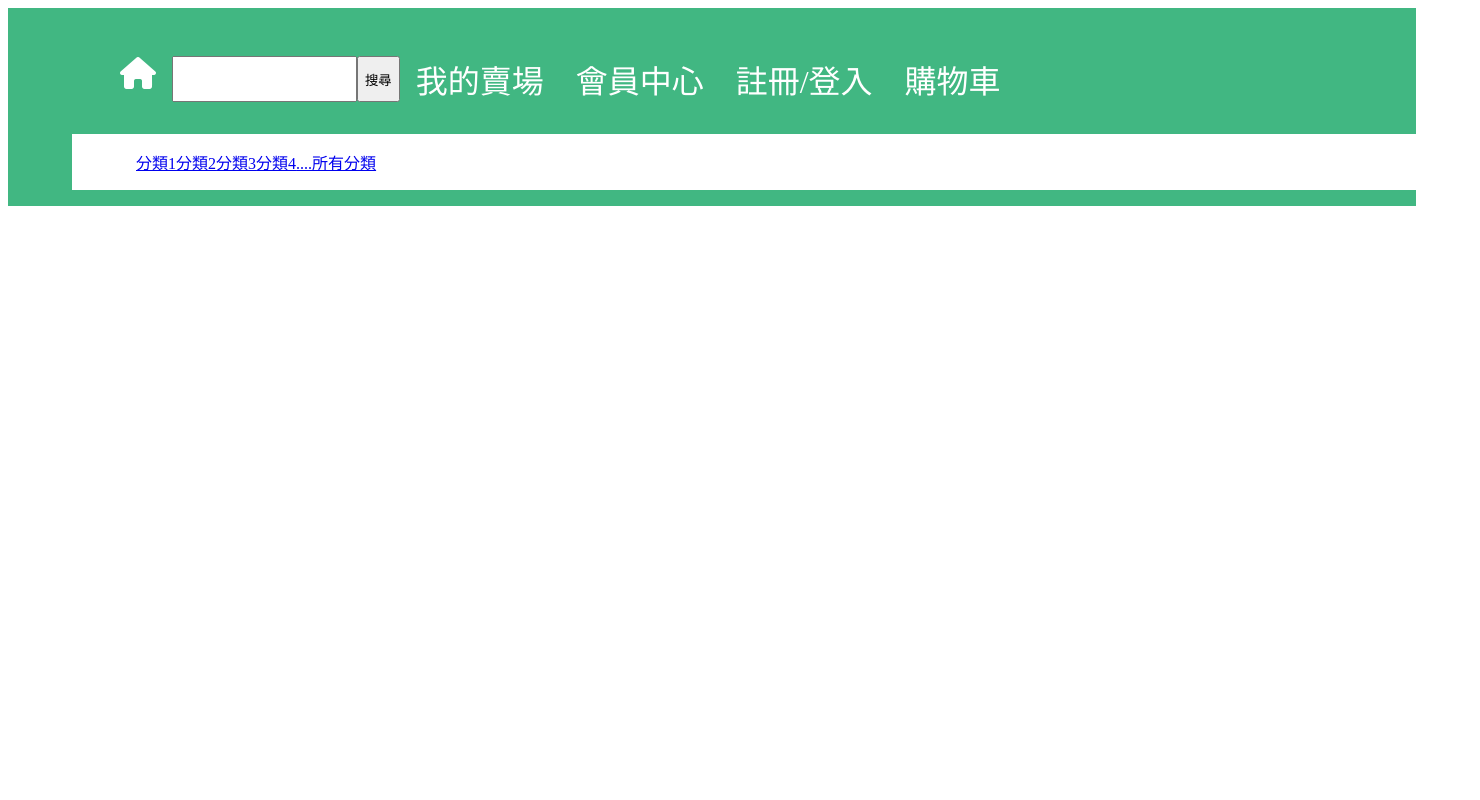
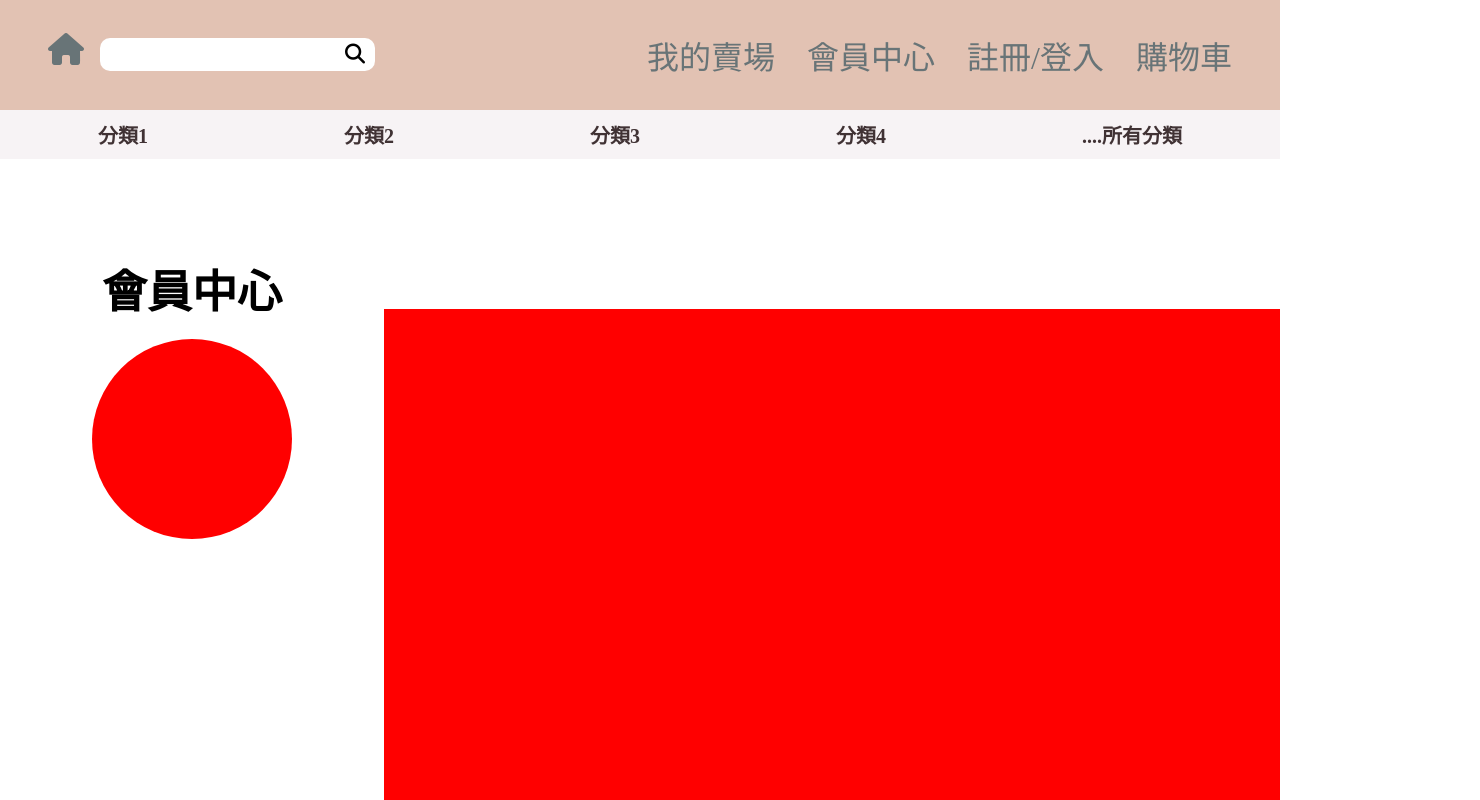
Before and after one commit to BruceTechno/shopping_platform_fron_end, a Vue app: page /member-center in a window 1280 px wide. Shown: the top 800 px of the page, 1480 px wide, since content can reach past the window. Built offline with nearby package versions, Linux system fonts and the light colour scheme.

Commit message:
0607 update Header memberCenter

```diff
--- a/src/App.vue
+++ b/src/App.vue
@@ -13,11 +13,17 @@ export default {
 
 <template>
     <HeaderView />
-
-    <div>
+    <div class="showData">
         <RouterView />
     </div>
-
+    <FooterView/>
 </template>
 
-<style scoped></style>
+<style >
+body{
+    margin: 0;
+}
+.showData{
+    width: 100vw;
+}
+</style>
--- a/src/components/Footer.vue
+++ b/src/components/Footer.vue
@@ -3,16 +3,17 @@
 
 <template>
         <footer>
-
+            <p>this is footer</p>
         </footer>
 </template>
 
 <style lang="scss" scoped>
 footer{
     width: 100vw;
-    padding: 1rem 4rem;
-    background-color: #41b782;
+    height: 100px;
+    background-color: #E2C2B3;
     font-size: 2rem;
-
+    display: flex;
+    justify-content: center;align-content: center;
 }
 </style>
--- a/src/components/Header.vue
+++ b/src/components/Header.vue
@@ -5,16 +5,23 @@ import { RouterLink } from 'vue-router';
 <template>
     <header>
         <div class="wrapper">
+            <div class="search-group">
                 <!-- LOGO 回首頁 -->
                 <div class="logo">
-                <RouterLink class="link" to="/my-market">
+                    <RouterLink class="link" to="/">
                         <i class="fa-solid fa-house"></i>
                     </RouterLink>
+                </div>
+                <!-- 搜尋 -->
+                <div class="search-box">
+                    <input type="text" class="input-style">
+                    <i class="fa-solid fa-magnifying-glass"></i>
+                </div>
 
             </div>
-            <!-- 搜尋 -->
-            <input type="text">
-            <button type="button">搜尋</button>
+
+
+            <div class="function-group">
                 <!-- 我的賣場 -->
                 <div class="my-market">
                     <RouterLink class="link" to="/my-market">我的賣場</RouterLink>
@@ -31,14 +38,16 @@ import { RouterLink } from 'vue-router';
                 <div class="shopping-car">
                     <RouterLink class="link" to="/shopping-car">購物車</RouterLink>
                 </div>
+            </div>
+
 
         </div>
         <div class="category">
-        <RouterLink class="category-link" to="">分類1</RouterLink>
-        <RouterLink class="category-link" to="">分類2</RouterLink>
-        <RouterLink class="category-link" to="">分類3</RouterLink>
-        <RouterLink class="category-link" to="">分類4</RouterLink>
-        <RouterLink class="category-link" to="">....所有分類</RouterLink>
+            <RouterLink class="category-link" to="/category/c1">分類1</RouterLink>
+            <RouterLink class="category-link" to="/category/c2">分類2</RouterLink>
+            <RouterLink class="category-link" to="/category/c3">分類3</RouterLink>
+            <RouterLink class="category-link" to="/category/c4">分類4</RouterLink>
+            <RouterLink class="category-link" to="/category">....所有分類</RouterLink>
         </div>
     </header>
 </template>
@@ -47,33 +56,84 @@ import { RouterLink } from 'vue-router';
 .wrapper {
     padding: 2rem;
     display: flex;
+    justify-content: space-between;
+
+    .function-group {
+        display: flex;
+    }
+
+    .search-group {
+        display: flex;
+
+        .search-box {
+            position: relative;
+
+            .input-style {
+                padding: 5px;
+                font-size: 20px;
+                border-radius: 10px;
+                border: none;
+            }
+
+
+
+            i{
+                position: absolute;
+                font-size: 20px;
+                right:10px;
+                top:12px;
+                cursor: pointer;
+                &:hover{
+                    scale: 1.05;
+                }
+            }
+        }
+
+
+    }
 
 }
 
 header {
     width: 100vw;
-    padding: 1rem 4rem;
-    background-color: #41b782;
+
+    background-color: #E2C2B3;
     font-size: 2rem;
 
     .category {
         width: 100vw;
-        padding: 1rem 4rem;
-        background-color: white;
+        padding: 10px 0;
+        display: flex;
+        justify-content: space-around;
+
+        .category-link {
+            text-decoration: none;
+            color: #403234;
+            margin: 0 10px;
+            font-size: 20px;
+            font-weight: bold;
+            transition: 0.7s;
+
+            &:hover {
+                color: #735b5f;
+            }
+        }
+
+        background-color: #F7F3F5;
         font-size: 1rem;
-        color: black;
+
     }
 }
 
 .link {
     text-decoration: none;
-    color: white;
+    color: #687477;
     cursor: pointer;
     transition: 0.3s;
     margin: 0 1rem;
 
     &:hover {
-        color: aquamarine;
+        color: white;
     }
 }
 </style>
--- a/src/router/index.js
+++ b/src/router/index.js
@@ -1,14 +1,48 @@
 import { createRouter, createWebHistory } from 'vue-router'
-// import HomerView from "../"
+import MemberCenter from "../views/MemberCenter.vue"
 
 const router = createRouter({
   history: createWebHistory(import.meta.env.BASE_URL),
   routes: [
-    // {
-    //   path: '/',
-    //   name: 'home',
-    //   component: HomeView
-    // },
+    {
+      path: '/',
+      name: 'home',
+    },
+    {
+      path: '/my-market',
+      name: 'my-market',
+    },
+    {
+      path: '/member-center',
+      name: 'member-center',
+      component : MemberCenter
+    },
+    {
+      path: '/login',
+      name: 'login',
+    },
+    {
+      path: '/shopping-car',
+      name: 'shopping-car',
+    },
+    {
+      path: '/category',
+      name: 'category',
+      children: [
+        {
+          path : 'c1'
+        },
+        {
+          path : 'c2'
+        },
+        {
+          path : 'c3'
+        },
+        {
+          path : 'c4'
+        }
+      ]
+    }
 
 
 
--- /dev/null
+++ b/src/views/MemberCenter.vue
@@ -0,0 +1,60 @@
+<script>
+</script>
+
+<template>
+    <div class="userInfo-group">
+        <div class="profile-pic">
+            <div class="account">
+                <h2>會員中心</h2>
+            </div>
+            <div class="pic">
+
+            </div>
+
+
+        </div>
+        <div class="userInfo-box">
+
+        </div>
+    </div>
+</template>
+
+<style lang="scss" scoped>
+.userInfo-group {
+    width: 100%;
+    height: 100vh;
+    display: flex;
+    justify-content: center;
+    align-items: center;
+
+    .profile-pic {
+        width: 30%;
+        height: 85%;
+        display: flex;
+        flex-direction: column;
+        justify-content: start;
+        align-items: center;
+        .pic {
+            width: 200px;
+            height: 200px;
+            background-color: red;
+            border-radius: 100px;
+        }
+
+        .account {
+            width: 50%;
+            height: 100px;
+            text-align: center;
+            font-size: 30px;
+            margin-bottom: 20px;
+        }
+
+    }
+
+    .userInfo-box {
+        width: 70%;
+        height: 500px;
+        background-color: red;
+    }
+}
+</style>
```
Lines whose indentation alone changed are shown as unchanged.
